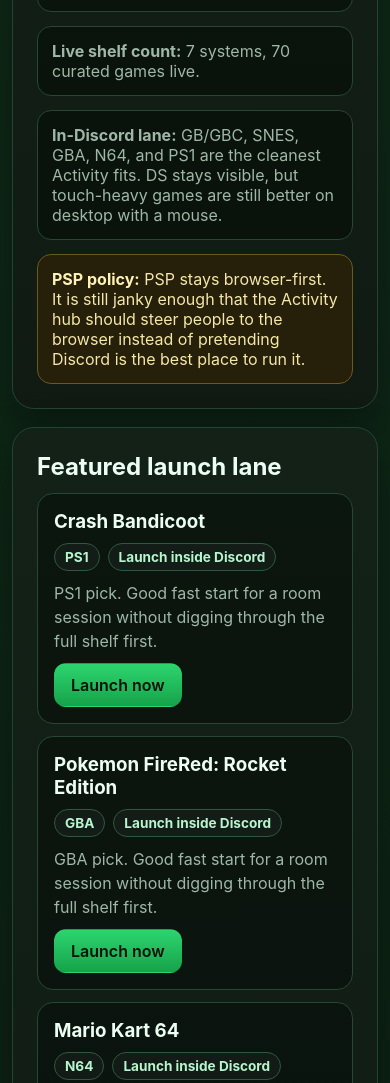
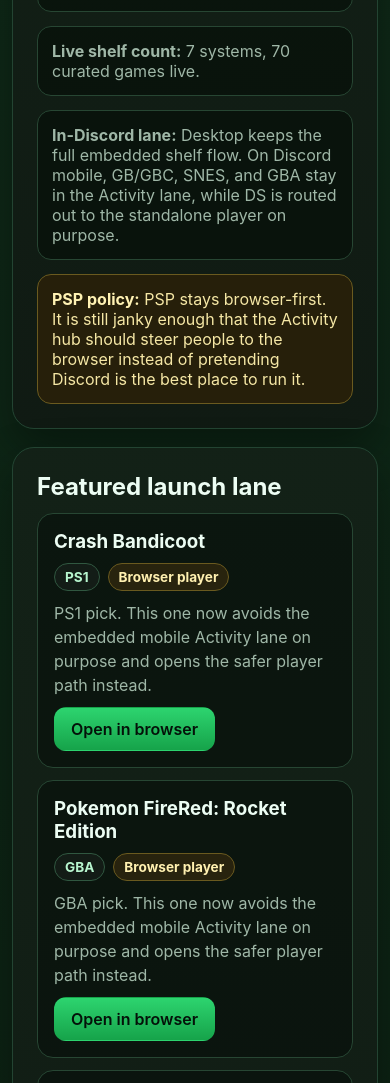
Before and after one commit to Clawbert93/samuraix-arcade, a website: page activity.html in a window 390 px wide. Shown: the part 835-1918 px from the top of the page. Drawn offline with Linux system fonts and the light colour scheme.

Commit message:
Add mobile Discord activity launch policy

```diff
--- a/activity.html
+++ b/activity.html
@@ -44,7 +44,7 @@
           <strong>Live shelf count:</strong> <span id="libraryStats">Loading curated systems and games…</span>
         </div>
         <div class="note-box">
-          <strong>In-Discord lane:</strong> GB/GBC, SNES, GBA, N64, and PS1 are the cleanest Activity fits. DS stays visible, but touch-heavy games are still better on desktop with a mouse.
+          <strong>In-Discord lane:</strong> Desktop keeps the full embedded shelf flow. On Discord mobile, GB/GBC, SNES, and GBA stay in the Activity lane, while DS is routed out to the standalone player on purpose.
         </div>
         <div class="note-box warning-box">
           <strong>PSP policy:</strong> PSP stays browser-first. It is still janky enough that the Activity hub should steer people to the browser instead of pretending Discord is the best place to run it.
@@ -113,6 +113,6 @@
       </article>
     </section>
   </main>
-  <script type="module" src="assets/activity.js?v=restore5am15"></script>
+  <script type="module" src="assets/activity.js?v=mobilelane20apr1"></script>
 </body>
 </html>
--- a/assets/activity.js
+++ b/assets/activity.js
@@ -1,5 +1,5 @@
 const DEFAULT_DISCORD_CLIENT_ID = '1494677350439452733';
-const ACTIVITY_REV = 'restore5am15';
+const ACTIVITY_REV = 'mobilelane20apr1';
 const statusEl = document.getElementById('activityStatus');
 const discordDetectedEl = document.getElementById('discordDetected');
 const discordAuthStateEl = document.getElementById('discordAuthState');
@@ -32,6 +32,10 @@ const SYSTEM_META = {
   psx: { label: 'PS1', tone: 'Strong embedded pick', browserFirst: false },
   psp: { label: 'PSP', tone: 'Browser-first, still janky in Discord', browserFirst: true, warning: 'Open PSP in the browser for the best shot at a decent session.' },
 };
+
+const MOBILE_ACTIVITY_SAFE_CORES = new Set(['gb', 'snes', 'gba']);
+const MOBILE_STANDALONE_PLAYER_CORES = new Set(['nds']);
+const MOBILE_ACTIVITY_CAUTION_CORES = new Set(['n64', 'psx']);
 
 const FEATURED_TITLES = [
   ['psx', 'Crash Bandicoot'],
@@ -75,6 +79,64 @@ function isDiscordActivityHost() {
 
 function isGitHubPagesHost() {
   return window.location.hostname === 'clawbert93.github.io';
+}
+
+function isLikelyTouchDevice() {
+  try {
+    if (window.matchMedia?.('(pointer: coarse)').matches) return true;
+  } catch (error) {}
+  return Number(navigator.maxTouchPoints || 0) > 0 || 'ontouchstart' in window;
+}
+
+function isDiscordMobileLike() {
+  return activityState.insideDiscord && isLikelyTouchDevice();
+}
+
+function getLaunchPolicy(core) {
+  if (core === 'psp') {
+    return {
+      mode: 'external-browser',
+      badge: 'Browser-first',
+      badgeWarning: true,
+      copy: 'PSP stays browser-only. Discord mobile should not pretend this is a dependable embedded lane.',
+    };
+  }
+
+  if (isDiscordMobileLike()) {
+    if (MOBILE_ACTIVITY_SAFE_CORES.has(core)) {
+      return {
+        mode: 'activity',
+        badge: 'Mobile Activity-ready',
+        badgeWarning: false,
+        copy: `${SYSTEM_META[core]?.label || core.toUpperCase()} is one of the safer Discord mobile lanes right now.`,
+      };
+    }
+
+    if (MOBILE_STANDALONE_PLAYER_CORES.has(core)) {
+      return {
+        mode: 'standalone-player',
+        badge: 'Mobile player lane',
+        badgeWarning: true,
+        copy: 'DS stays visible on mobile, but it now exits the embedded Activity lane and opens the standalone player on purpose.',
+      };
+    }
+
+    if (MOBILE_ACTIVITY_CAUTION_CORES.has(core)) {
+      return {
+        mode: 'activity',
+        badge: 'Mobile test lane',
+        badgeWarning: true,
+        copy: `${SYSTEM_META[core]?.label || core.toUpperCase()} can still launch in Discord on mobile, but it should be treated as a cautious test lane, not a guaranteed clean fit.`,
+      };
+    }
+  }
+
+  return {
+    mode: activityState.insideDiscord && core !== 'psp' ? 'activity' : 'player',
+    badge: activityState.insideDiscord && core !== 'psp' ? 'In Discord' : 'Browser player',
+    badgeWarning: false,
+    copy: '',
+  };
 }
 
 function getCurrentActivityRoutePath() {
@@ -123,11 +185,42 @@ function buildActivityRouteHref(core, options = {}) {
   return `${getCurrentActivityRoutePath()}?${params.toString()}`;
 }
 
+function buildLaunchSpec(core, options = {}) {
+  const policy = getLaunchPolicy(core);
+
+  if (policy.mode === 'external-browser') {
+    return {
+      href: buildPlayerHref(core, { ...options, embedded: false, activity: false, activityIframe: false }),
+      external: true,
+      mode: policy.mode,
+    };
+  }
+
+  if (policy.mode === 'standalone-player') {
+    return {
+      href: buildPlayerHref(core, { ...options, embedded: false, activity: false, activityIframe: false }),
+      external: false,
+      mode: policy.mode,
+    };
+  }
+
+  if (activityState.insideDiscord && core !== 'psp') {
+    return {
+      href: buildActivityRouteHref(core, options),
+      external: false,
+      mode: 'activity',
+    };
+  }
+
+  return {
+    href: buildPlayerHref(core, options),
+    external: false,
+    mode: 'player',
+  };
+}
+
 function buildLaunchHref(core, options = {}) {
-  if (activityState.insideDiscord && core !== 'psp') {
-    return buildActivityRouteHref(core, options);
-  }
-  return buildPlayerHref(core, options);
+  return buildLaunchSpec(core, options).href;
 }
 
 function updateActivityUrl(params) {
@@ -174,19 +267,43 @@ function syncHeroActionLinks() {
     const parsed = new URL(link.getAttribute('href') || '', window.location.href);
     const core = parsed.searchParams.get('core');
     if (!core) return;
-    link.href = buildLaunchHref(core, {
+    const launch = buildLaunchSpec(core, {
       game: parsed.searchParams.get('game') || '',
       launch: parsed.searchParams.get('launch') === '1',
       multiplayer: parsed.searchParams.get('multiplayer') === '1',
       embedded: true,
       activity: true,
     });
+    link.href = launch.href;
+    if (launch.external) {
+      link.target = '_blank';
+      link.rel = 'noreferrer';
+    } else {
+      link.removeAttribute('target');
+      link.removeAttribute('rel');
+    }
   });
 }
 
 function renderEmbeddedPlayerMode(params) {
   const core = String(params.get('core') || '').trim();
   if (!core) return false;
+
+  const launch = buildLaunchSpec(core, {
+    game: params.get('game') || '',
+    launch: params.get('launch') === '1',
+    multiplayer: params.get('multiplayer') === '1',
+    room: params.get('room') || activityState.instanceId || '',
+    clientId: params.get('client_id') || activityState.clientId || '',
+    embedded: true,
+    activity: true,
+    activityIframe: true,
+  });
+
+  if (launch.mode !== 'activity') {
+    window.location.assign(launch.href);
+    return false;
+  }
 
   if (!activityShellEl) return false;
   closeEmbeddedPlayerMode({ updateHistory: false });
@@ -288,7 +405,7 @@ function handleInPlaceActivityLaunch(event) {
   if (!/\/activity(?:\.html)?$/i.test(target.pathname) && target.pathname !== window.location.pathname) return;
 
   const core = String(target.searchParams.get('core') || '').trim().toLowerCase();
-  if (!core || core === 'psp') return;
+  if (!core || getLaunchPolicy(core).mode !== 'activity') return;
 
   event.preventDefault();
 
@@ -356,6 +473,9 @@ function renderMultiplayerLab(library) {
     ? `This Activity instance is ${activityState.instanceId}. Anyone who joins this instance should land in the same shared room context.`
     : 'Discord has not handed us the instance id yet, but the shared-room launch path is already wired for the same-instance test.';
 
+  const smashLaunch = buildLaunchSpec('n64', { game: smash?.title || 'Super Smash Bros.', launch: true, multiplayer: true, embedded: true, activity: true });
+  const n64ShelfLaunch = buildLaunchSpec('n64', { embedded: true, activity: true });
+
   multiplayerLabEl.appendChild(createTile({
     title: smash?.title || 'Phase 0 Smash test room',
     body: `${roomCopy} Joiners should begin as watch-only, and the host-side player page now has the first room panel and slot assignment groundwork.`,
@@ -365,8 +485,8 @@ function renderMultiplayerLab(library) {
       { label: 'Watch-only joins' },
     ],
     actions: [
-      { label: 'Launch shared Smash test', href: buildLaunchHref('n64', { game: smash?.title || 'Super Smash Bros.', launch: true, multiplayer: true, embedded: true, activity: true }), primary: true },
-      { label: 'Open N64 shelf', href: buildLaunchHref('n64', { embedded: true, activity: true }) },
+      { label: smashLaunch.mode === 'activity' ? 'Launch shared Smash test' : 'Open shared Smash test', href: smashLaunch.href, primary: true, external: smashLaunch.external },
+      { label: n64ShelfLaunch.mode === 'activity' ? 'Open N64 shelf' : 'Open N64 player', href: n64ShelfLaunch.href, external: n64ShelfLaunch.external },
     ],
   }));
 }
@@ -376,7 +496,9 @@ function renderLibrary(library) {
   const systemKeys = Object.keys(SYSTEM_META).filter((key) => Array.isArray(library[key]) && library[key].length > 0);
   const totalGames = systemKeys.reduce((sum, key) => sum + library[key].length, 0);
   setText(libraryStatsEl, `${systemKeys.length} systems, ${totalGames} curated games live.`);
-  setText(statusEl, `Discord game hub loaded. ${totalGames} curated games are live across ${systemKeys.length} systems, with lighter shelves kept in Discord and PSP split into browser-first mode.`);
+  setText(statusEl, isDiscordMobileLike()
+    ? `Discord mobile mode loaded. ${totalGames} curated games are live, GB/GBC plus GBA plus SNES stay in the Activity lane, DS now exits to the standalone player on purpose, and PSP stays browser-only.`
+    : `Discord game hub loaded. ${totalGames} curated games are live across ${systemKeys.length} systems, with lighter shelves kept in Discord and PSP split into browser-first mode.`);
 
   renderMultiplayerLab(library);
 
@@ -384,49 +506,60 @@ function renderLibrary(library) {
   systemKeys.forEach((core) => {
     const meta = SYSTEM_META[core];
     const list = library[core] || [];
+    const policy = getLaunchPolicy(core);
+    const shelfLaunch = buildLaunchSpec(core, { embedded: true, activity: true });
     const badges = [
       { label: `${list.length} games` },
-      meta.browserFirst ? { label: 'Browser-first', warning: true } : { label: 'In Discord' },
+      { label: policy.badge, warning: policy.badgeWarning },
     ];
     if (meta.warning) badges.push({ label: 'Heads up', warning: true });
-    const actions = meta.browserFirst
-      ? [
-          { label: `Open ${meta.label} in browser`, href: isGitHubPagesHost() ? `play.html?core=${core}` : `/play?core=${core}`, primary: true, external: true },
-        ]
-      : [
-          { label: `Open ${meta.label} shelf`, href: buildLaunchHref(core, { embedded: true, activity: true }), primary: true },
-        ];
+    const actions = [
+      {
+        label: policy.mode === 'activity'
+          ? `Open ${meta.label} shelf`
+          : (policy.mode === 'standalone-player' ? `Open ${meta.label} player` : `Open ${meta.label} in browser`),
+        href: shelfLaunch.href,
+        primary: true,
+        external: shelfLaunch.external,
+      },
+    ];
     systemShelfGridEl.appendChild(createTile({
       title: meta.label,
-      body: `${meta.tone}. ${meta.warning || 'Curated dropdown is ready the moment the shelf opens.'}`,
+      body: `${meta.tone}. ${policy.copy || meta.warning || 'Curated dropdown is ready the moment the shelf opens.'}`,
       badges,
       actions,
     }));
   });
 
   featuredLaunchesEl.innerHTML = '';
-  FEATURED_TITLES.map(([core, title]) => findGame(library, core, title)).filter(Boolean).forEach((entry) => {
-    const meta = SYSTEM_META[Object.keys(SYSTEM_META).find((key) => (library[key] || []).includes(entry))];
+  FEATURED_TITLES.map(([core, title]) => [core, findGame(library, core, title)]).filter(([, entry]) => Boolean(entry)).forEach(([core, entry]) => {
+    const meta = SYSTEM_META[core];
+    const policy = getLaunchPolicy(core);
+    const launch = buildLaunchSpec(core, { game: entry.title, launch: true, embedded: true, activity: true });
     featuredLaunchesEl.appendChild(createTile({
       title: entry.title,
-      body: meta.browserFirst
-        ? `${meta.label} pick. Best launched in the browser, not trapped inside Discord.`
-        : `${meta.label} pick. Good fast start for a room session without digging through the full shelf first.`,
+      body: policy.mode === 'activity'
+        ? `${meta.label} pick. Good fast start for a room session without digging through the full shelf first.`
+        : `${meta.label} pick. This one now avoids the embedded mobile Activity lane on purpose and opens the safer player path instead.`,
       badges: [
         { label: meta.label },
-        meta.browserFirst ? { label: 'Browser-first', warning: true } : { label: 'Launch inside Discord' },
+        { label: policy.mode === 'activity' ? 'Launch inside Discord' : policy.badge, warning: policy.mode !== 'activity' },
       ],
       actions: [
-        meta.browserFirst
-          ? { label: 'Open in browser', href: buildPlayerHref(Object.keys(SYSTEM_META).find((key) => (library[key] || []).includes(entry)), { game: entry.title, launch: true, embedded: false, activity: false }), primary: true, external: true }
-          : { label: 'Launch now', href: buildLaunchHref(Object.keys(SYSTEM_META).find((key) => (library[key] || []).includes(entry)), { game: entry.title, launch: true, embedded: true, activity: true }), primary: true },
+        { label: policy.mode === 'activity' ? 'Launch now' : (policy.mode === 'standalone-player' ? 'Open player' : 'Open in browser'), href: launch.href, primary: true, external: launch.external },
       ],
     }));
   });
 
   activityBestBetsEl.innerHTML = '';
-  BEST_BET_TITLES.map(([core, title]) => [core, findGame(library, core, title) || firstGame(library, core)]).filter(([, entry]) => !!entry).forEach(([core, entry]) => {
+  BEST_BET_TITLES
+    .filter(([core]) => !(isDiscordMobileLike() && getLaunchPolicy(core).mode !== 'activity'))
+    .map(([core, title]) => [core, findGame(library, core, title) || firstGame(library, core)])
+    .filter(([, entry]) => !!entry)
+    .forEach(([core, entry]) => {
     const meta = SYSTEM_META[core];
+    const launch = buildLaunchSpec(core, { game: entry.title, launch: true, embedded: true, activity: true });
+    const shelfLaunch = buildLaunchSpec(core, { embedded: true, activity: true });
     activityBestBetsEl.appendChild(createTile({
       title: entry.title,
       body: meta.warning || `${meta.label} is one of the smoother fits for Discord room play.`,
@@ -435,25 +568,31 @@ function renderLibrary(library) {
         { label: 'Activity-ready' },
       ],
       actions: [
-        { label: 'Launch in Discord', href: buildLaunchHref(core, { game: entry.title, launch: true, embedded: true, activity: true }), primary: true },
-        { label: `Open ${meta.label} shelf`, href: buildLaunchHref(core, { embedded: true, activity: true }) },
+        { label: 'Launch in Discord', href: launch.href, primary: true, external: launch.external },
+        { label: `Open ${meta.label} shelf`, href: shelfLaunch.href, external: shelfLaunch.external },
       ],
     }));
   });
 
   browserFirstLaneEl.innerHTML = '';
-  BROWSER_FIRST_TITLES.map(([core, title]) => [core, findGame(library, core, title) || firstGame(library, core)]).filter(([, entry]) => !!entry).forEach(([core, entry]) => {
+  const browserLaneTitles = isDiscordMobileLike()
+    ? [['nds', 'Pokemon HeartGold Version'], ...BROWSER_FIRST_TITLES]
+    : BROWSER_FIRST_TITLES;
+
+  browserLaneTitles.map(([core, title]) => [core, findGame(library, core, title) || firstGame(library, core)]).filter(([, entry]) => !!entry).forEach(([core, entry]) => {
     const meta = SYSTEM_META[core];
+    const launch = buildLaunchSpec(core, { game: entry.title, launch: true, embedded: false, activity: false });
+    const shelfLaunch = buildLaunchSpec(core, { embedded: false, activity: false });
     browserFirstLaneEl.appendChild(createTile({
       title: entry.title,
-      body: meta.warning || `${meta.label} is still better outside the embedded Activity view.`,
+      body: getLaunchPolicy(core).copy || meta.warning || `${meta.label} is still better outside the embedded Activity view.`,
       badges: [
         { label: meta.label },
-        { label: 'Browser-first', warning: true },
+        { label: getLaunchPolicy(core).badge, warning: true },
       ],
       actions: [
-        { label: 'Open in browser', href: buildPlayerHref(core, { game: entry.title, launch: true, embedded: false, activity: false }), primary: true, external: true },
-        { label: `Open ${meta.label} shelf`, href: isGitHubPagesHost() ? `play.html?core=${core}` : `/play?core=${core}`, external: true },
+        { label: getLaunchPolicy(core).mode === 'standalone-player' ? 'Open player' : 'Open in browser', href: launch.href, primary: true, external: launch.external },
+        { label: getLaunchPolicy(core).mode === 'standalone-player' ? `Open ${meta.label} player` : `Open ${meta.label} shelf`, href: shelfLaunch.href, external: shelfLaunch.external },
       ],
     }));
   });
```
